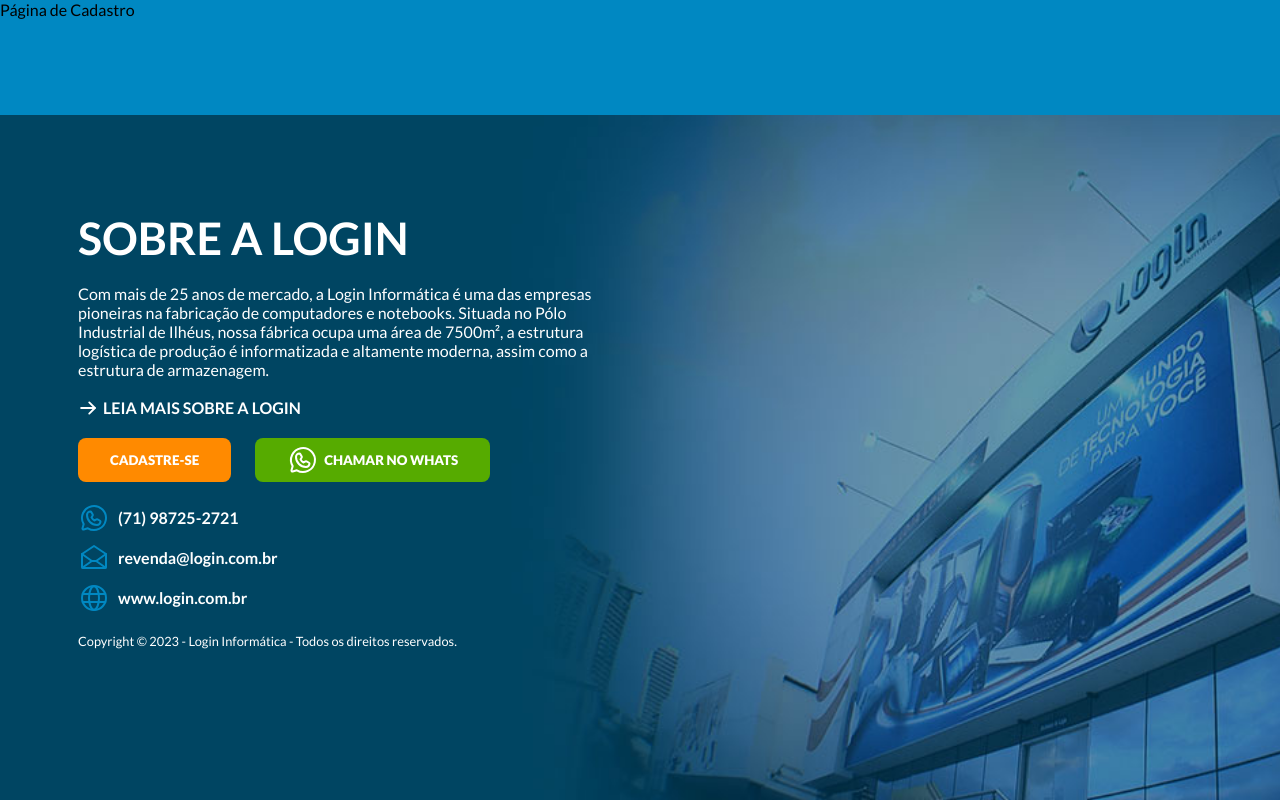
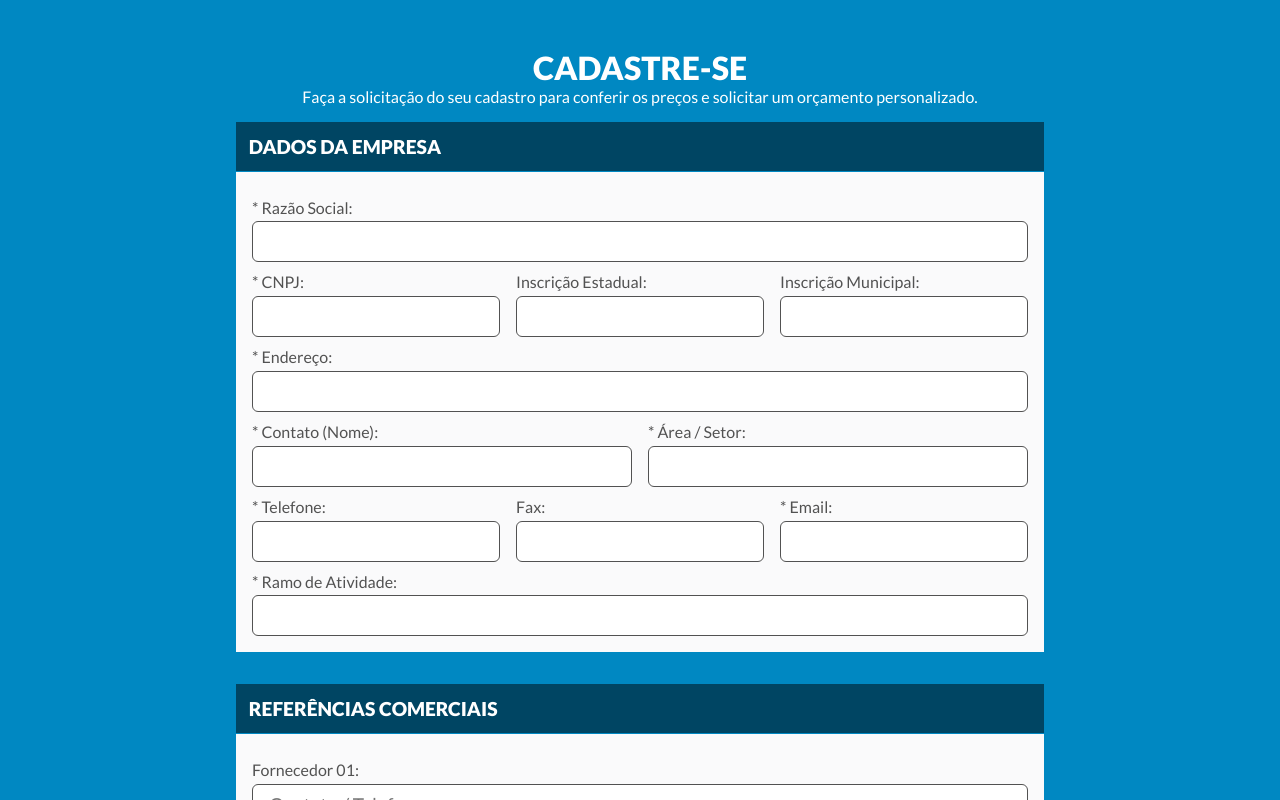
Before and after one commit to devalexsantos/revenda-login-informatica, a React (Vite) app: page /cadastro in a window 1280 px wide. Shown: the top 800 px of the page. Built offline with nearby package versions, Linux system fonts and the light colour scheme.

Commit message:
aditioned sign-up page form

```diff
--- a/package.json
+++ b/package.json
@@ -15,6 +15,7 @@
     "phosphor-react": "^1.4.1",
     "react": "^18.2.0",
     "react-dom": "^18.2.0",
+    "react-hook-form": "^7.43.1",
     "react-router-dom": "^6.8.1",
     "styled-components": "^5.3.6"
   },
--- a/src/components/Separator/style.ts
+++ b/src/components/Separator/style.ts
@@ -11,6 +11,7 @@ export const SeparatorContainer = styled.div`
         text-transform: uppercase;
         font-weight: 900;
         color: white;
+        white-space: nowrap;
     }
 
     div {
--- a/src/pages/SignUp/index.tsx
+++ b/src/pages/SignUp/index.tsx
@@ -1,5 +1,188 @@
+import { Separator } from '../../components/Separator';
+import { BoxInfoContainer, BoxInfoContent, BoxInfoHeader, ButtonsContainer, SignUpContainer } from './style';
+
 export function SignUp(){
-  return (<div>
-    Página de Cadastro
-  </div>)
+  return (
+    <SignUpContainer>
+      <h1>CADASTRE-SE</h1>
+      <p>Faça a solicitação do seu cadastro para conferir os preços e solicitar um orçamento personalizado.</p>
+
+      <form action=''>
+      <BoxInfoContainer>
+        <BoxInfoHeader>
+          <h3>DADOS DA EMPRESA</h3>
+        </BoxInfoHeader>
+
+        <BoxInfoContent>
+            <div className="form--group">
+              <label>
+                <span>* Razão Social:</span>
+                <input name="corporate-name" required/>
+              </label>
+            </div>
+
+            <div className="form--group">
+              <label>
+                <span>* CNPJ:</span>
+                <input name="cnpj" required/>
+              </label>
+
+              <label>
+                <span>Inscrição Estadual:</span>
+                <input name="state-registration" />
+              </label>
+
+              <label>
+                <span>Inscrição Municipal:</span>
+                <input name="municipal-registration" />
+              </label>
+            </div>
+
+            <div className="form--group">
+              <label>
+                <span>* Endereço:</span>
+                <input name="address" required/>
+              </label>
+            </div>
+
+            <div className="form--group">
+              <label>
+                <span>* Contato (Nome):</span>
+                <input name="contact-name" required/>
+              </label>
+
+              <label>
+                <span>* Área / Setor:</span>
+                <input name="contact-area" required/>
+              </label>
+            </div>
+
+            <div className="form--group">
+              <label>
+                <span>* Telefone:</span>
+                <input name="contact-number-phone" required/>
+              </label>
+
+              <label>
+                <span>Fax:</span>
+                <input name="contact-number-fax" />
+              </label>
+
+              <label>
+                <span>* Email:</span>
+                <input name="contact-email" required/>
+              </label>
+            </div>
+
+            <div className="form--group">
+              <label>
+                <span>* Ramo de Atividade:</span>
+                <input name="line-of-business" required/>
+              </label>
+            </div>
+        </BoxInfoContent>
+      </BoxInfoContainer>
+
+      <BoxInfoContainer>
+        <BoxInfoHeader>
+            <h3>REFERÊNCIAS COMERCIAIS</h3>
+        </BoxInfoHeader>
+
+        <BoxInfoContent>
+          <div className="form--group">
+              <label>
+                <span>Fornecedor 01:</span>
+                <input name="supplier-01" placeholder="Contato / Telefone" />
+              </label>
+          </div>
+
+          <div className="form--group">
+              <label>
+                <span>Fornecedor 02:</span>
+                <input name="supplier-02" placeholder="Contato / Telefone" />
+              </label>
+          </div>
+
+          <div className="form--group">
+              <label>
+                <span>Fornecedor 03:</span>
+                <input name="supplier-03" placeholder="Contato / Telefone" />
+              </label>
+          </div>
+        </BoxInfoContent>
+      </BoxInfoContainer>
+
+      <BoxInfoContainer>
+        <BoxInfoHeader>
+            <h3>REFERÊNCIAS BANCÁRIAS</h3>
+        </BoxInfoHeader>
+
+        <BoxInfoContent>
+          <div className="form--group">
+              <label>
+                <span>* Banco 01:</span>
+                <input name="bank-01" required/>
+              </label>
+              <label>
+                <span>* Nome do Gerente:</span>
+                <input name="bank-manager-01" required/>
+              </label>
+              <label>
+                <span>* Telefone de Contato:</span>
+                <input name="bank-manager-contact-number-01" required/>
+              </label>
+          </div>
+
+          <div className="form--group">
+              <label>
+                <span>Banco 02:</span>
+                <input name="bank-02" />
+              </label>
+              <label>
+                <span>Nome do Gerente:</span>
+                <input name="bank-manager-02" />
+              </label>
+              <label>
+                <span>Telefone de Contato:</span>
+                <input name="bank-manager-contact-number-02" />
+              </label>
+          </div>
+        </BoxInfoContent>
+      </BoxInfoContainer>
+
+      <BoxInfoContainer>
+        <BoxInfoHeader>
+            <h3>DOCUMENTOS</h3>
+        </BoxInfoHeader>
+
+        <BoxInfoContent>
+          <div className="form--group--documents">
+              <label>
+                <span>* Contrato Social ou última alteração contratual:</span>
+                <input accept=".jpg,.jpeg,.doc,.docx, .pdf" size={512000} type="file" name="contract" required/>
+              </label>
+          </div>
+
+          <div className="form--group--documents">
+              <label>
+                <span>* Comprovante de endereço em nome da empresa:</span>
+                <input accept=".jpg,.jpeg,.doc,.docx,.pdf" size={512000} type="file" name="proof-of-residence" required/>
+              </label>
+          </div>
+
+          <div className="form--group--documents">
+              <label>
+                <span>* Cópia de RG dos sócios:</span>
+                <input accept=".jpg,.jpeg,.doc,.docx,.pdf" size={512000} type="file" name="documents-of-partners" required/>
+              </label>
+          </div>
+        </BoxInfoContent>
+      </BoxInfoContainer>
+
+      <ButtonsContainer>
+        <button type="submit">CADASTRAR-SE</button>
+      </ButtonsContainer>
+      </form>
+    </SignUpContainer>
+  )
 }
--- /dev/null
+++ b/src/pages/SignUp/style.ts
@@ -0,0 +1,125 @@
+import styled from 'styled-components';
+
+export const SignUpContainer = styled.div`
+  width: 100%;
+  max-width: 1124px;
+
+  margin: 2rem auto;
+
+  padding: 1rem;
+
+  color: white;
+
+  h1 {
+    font-weight: 900;
+  }
+
+  display: flex;
+  flex-direction: column;
+  justify-content: center;
+  align-items: center;
+
+  form {
+    color: #525252;
+
+    .form--group {
+      margin-top: 10px;
+      display: flex;
+      gap: 1rem;
+
+      label {
+        display: flex;
+        flex-direction: column;
+        flex: 1;
+        gap: 0.3rem;
+
+        span {
+          font-size: 1rem;
+        }
+
+        input {
+          width: 100%;
+          border-radius: 6px;
+          padding: 0.5rem 1rem;
+          border: 1px solid #525252;
+          font-size: 1.2rem;
+        }
+      }
+    }
+
+    .form--group--documents {
+      margin-top: 10px;
+      display: flex;
+      gap: 1rem;
+
+      label {
+        margin-top: 15px;
+        display: flex;
+        flex-direction: column;
+        flex: 1;
+        gap: 0.3rem;
+
+        span {
+          font-size: 1.1rem;
+          font-weight: bold;
+        }
+
+        input {
+          width: 100%;
+          border-radius: 6px;
+          padding: 0.5rem 1rem;
+          border: 1px solid #525252;
+          font-size: 1rem;
+        }
+      }
+    }
+  }
+`
+
+export const BoxInfoContainer = styled.div`
+    width: 100%;
+    padding: 1rem;
+`
+
+export const BoxInfoHeader = styled.div`
+    display: flex;
+    background-color: #004563;
+    padding: 0.8rem;
+    color: white;
+    gap: 0.8rem;
+    align-items: center;
+
+    h3 {
+      font-size: 1.2rem;
+      font-weight: 900;
+    }
+`
+
+export const BoxInfoContent = styled.div`
+  margin-top: 1px;
+  background-color: #FAFAFB;
+  padding: 1rem;
+`
+
+export const ButtonsContainer = styled.div`
+  width: 100%;
+  display: flex;
+
+  button {
+    width: 100%;
+    margin: 1rem;
+    padding: 0.8rem 1rem;
+    border-radius: 6px;
+    border: none;
+    font-size: 1.2rem;
+    font-weight: 900;
+    color: white;
+    background-color: #61C102;
+    transition: 0.2s ease-in-out;
+    cursor: pointer;
+
+    &:hover {
+      background-color: #FF8A00;
+    }
+  }
+`
```
Also changed, not shown: 1 other file (tests, documents, lock files or other folders).
